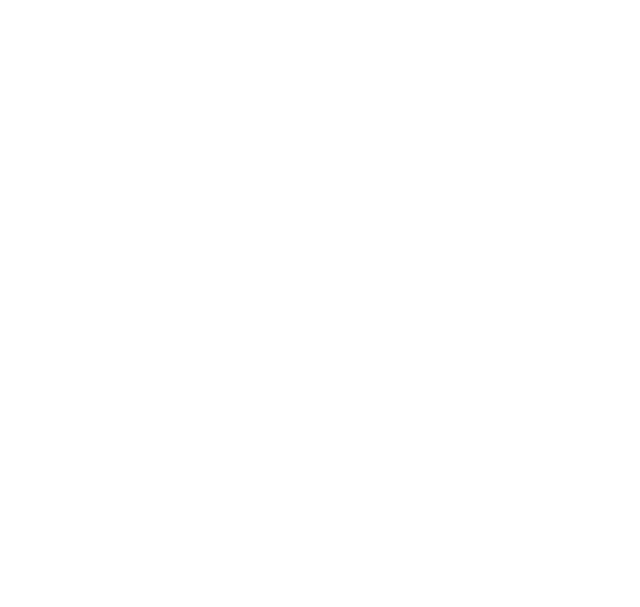
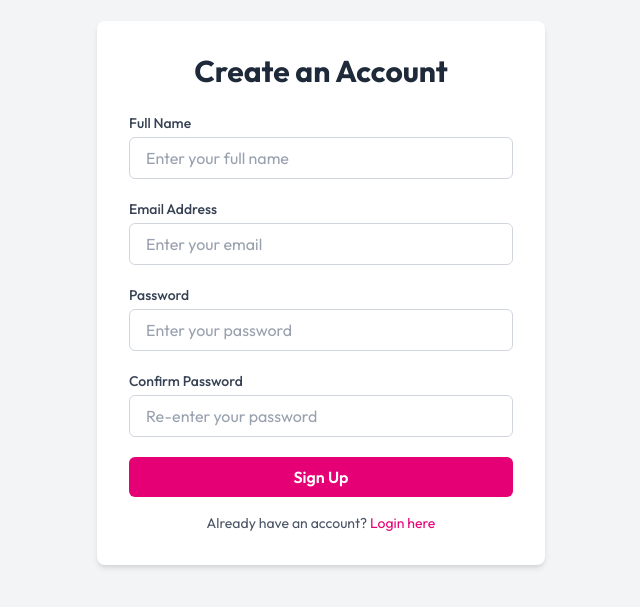
Before and after one commit to Arifansari8299/BookStore, a React (Vite) app in the folder client/: page /signup in a window 1280 px wide. Before the commit this address had no page. Shown: the part 107-714 px from the top of the page, without its empty margins (319-959 px from the left). Built offline with nearby package versions, Linux system fonts and the light colour scheme.

Commit message:
signup pending

```diff
--- a/client/src/App.jsx
+++ b/client/src/App.jsx
@@ -2,6 +2,7 @@
 import Home from "./Home/Home";
 import { Routes, Route } from "react-router-dom";
 import Courses from "./components/courses/Courses";
+import Signup from "./components/Signup";
 
 const App = () => {
   return (
@@ -9,6 +10,7 @@
       <Routes>
         <Route path = "/" element = {<Home/>} />
         <Route path = "/course" element = {<Courses/>}/>
+        <Route path="/signup" element= {<Signup/>}/>
       </Routes>
       </div>
   );
--- a/client/src/components/Login.jsx
+++ b/client/src/components/Login.jsx
@@ -1,4 +1,5 @@
 import React from "react";
+import { Link } from "react-router-dom";
 
 const Login = () => {
   return (
@@ -47,6 +48,7 @@
               <button
                 type="submit"
                 className="w-full bg-pink-600 text-white font-semibold py-2 px-4 rounded-md hover:bg-pink-700 transition duration-300 ease-in-out focus:outline-none focus:ring-2 focus:ring-offset-2 focus:ring-pink-500"
+
               >
                 Login
               </button>
@@ -56,9 +58,9 @@
           {/* Optional: Signup link */}
           <p className="text-sm text-center mt-4">
             Don't have an account?{" "}
-            <a href="#" className="text-pink-600 hover:underline">
+            <Link to="/signup" className="text-pink-600 hover:underline">
               Sign up
-            </a>
+            </Link>
           </p>
         </div>
       </dialog>
--- a/client/src/components/Signup.jsx
+++ b/client/src/components/Signup.jsx
@@ -1,9 +1,77 @@
-import React from 'react'
+import React from "react";
 
 const Signup = () => {
   return (
-    <div>Signup</div>
-  )
-}
+    <div className="min-h-screen flex items-center justify-center bg-gray-100 dark:bg-slate-900 px-4">
+      <div className="w-full max-w-md bg-white dark:bg-slate-900 p-8 rounded-lg shadow-md">
+        <h2 className="text-3xl font-bold text-center text-gray-800 dark:text-white mb-6">
+          Create an Account
+        </h2>
+        <form className="space-y-5">
+          <div>
+            <label className="block mb-1 text-sm font-medium text-gray-700 dark:text-gray-300">
+              Full Name
+            </label>
+            <input
+              type="text"
+              placeholder="Enter your full name"
+              className="w-full px-4 py-2 border border-gray-300 dark:border-slate-600 rounded-md bg-white dark:bg-slate-700 text-gray-800 dark:text-white placeholder-gray-400 focus:outline-none focus:ring-2 focus:ring-pink-500"
+            />
+          </div>
+          {/* Email */}
+          <div>
+            <label className="block mb-1 text-sm font-medium text-gray-700 dark:text-gray-300">
+              Email Address
+            </label>
+            <input
+              type="email"
+              placeholder="Enter your email"
+              className="w-full px-4 py-2 border border-gray-300 dark:border-slate-600 rounded-md bg-white dark:bg-slate-700 text-gray-800 dark:text-white placeholder-gray-400 focus:outline-none focus:ring-2 focus:ring-pink-500"
+            />
+          </div>
+          {/* Password */}
+          <div>
+            <label className="block mb-1 text-sm font-medium text-gray-700 dark:text-gray-300">
+              Password
+            </label>
+            <input
+              type="password"
+              placeholder="Enter your password"
+              className="w-full px-4 py-2 border border-gray-300 dark:border-slate-600 rounded-md bg-white dark:bg-slate-700 text-gray-800 dark:text-white placeholder-gray-400 focus:outline-none focus:ring-2 focus:ring-pink-500"
+            />
+          </div>
+          {/* Confirm Password */}
+          <div>
+            <label className="block mb-1 text-sm font-medium text-gray-700 dark:text-gray-300">
+              Confirm Password
+            </label>
+            <input
+              type="password"
+              placeholder="Re-enter your password"
+              className="w-full px-4 py-2 border border-gray-300 dark:border-slate-600 rounded-md bg-white dark:bg-slate-700 text-gray-800 dark:text-white placeholder-gray-400 focus:outline-none focus:ring-2 focus:ring-pink-500"
+            />
+          </div>
+          {/* Submit Button */}
+          <div>
+            <button
+              type="submit"
+              className="w-full bg-pink-600 hover:bg-pink-700 text-white font-semibold py-2 px-4 rounded-md transition duration-300 focus:outline-none focus:ring-2 focus:ring-offset-2 focus:ring-pink-500"
+            >
+              Sign Up
+            </button>
+          </div>
+        </form>
+        {/* Redirect to login */}
+        <p className="text-sm text-center text-gray-600 dark:text-gray-400 mt-4">
+          Already have an account?{" "}
+          <a href="" className="text-pink-600 hover:underline"
+          onClick={()=>document.getElementById("my_modal_3").showModal()}>
+            Login here
+          </a>
+        </p>
+      </div>
+    </div>
+  );
+};
 
-export default Signup
+export default Signup;
```
